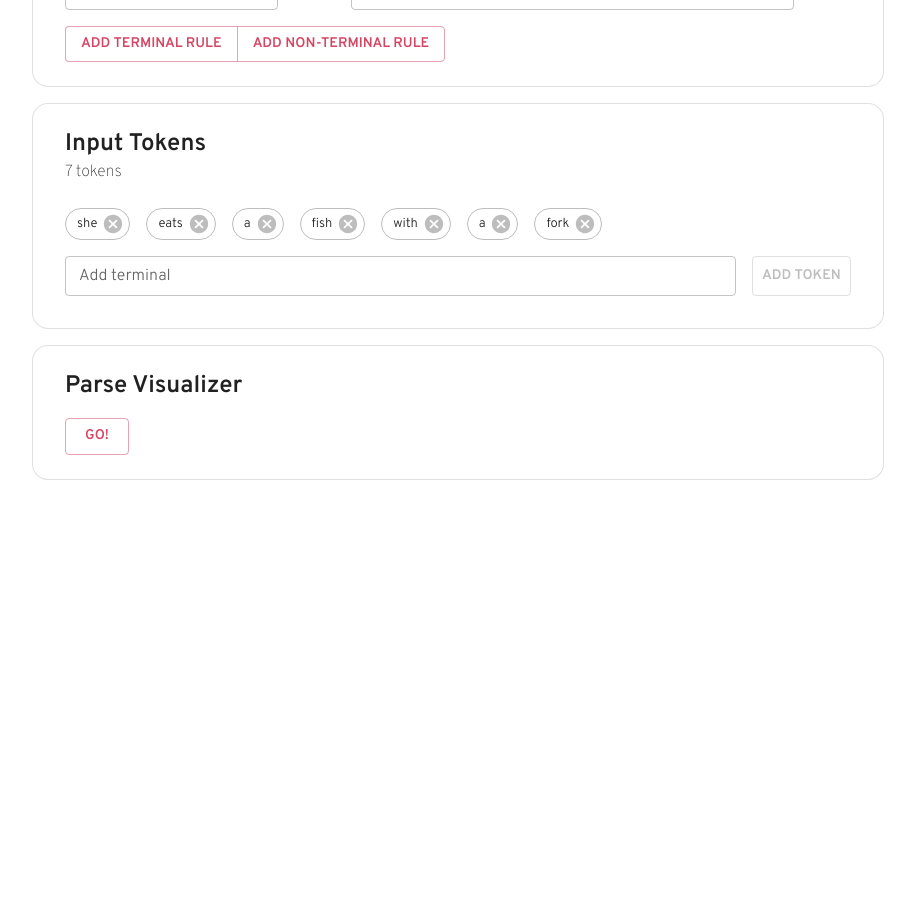
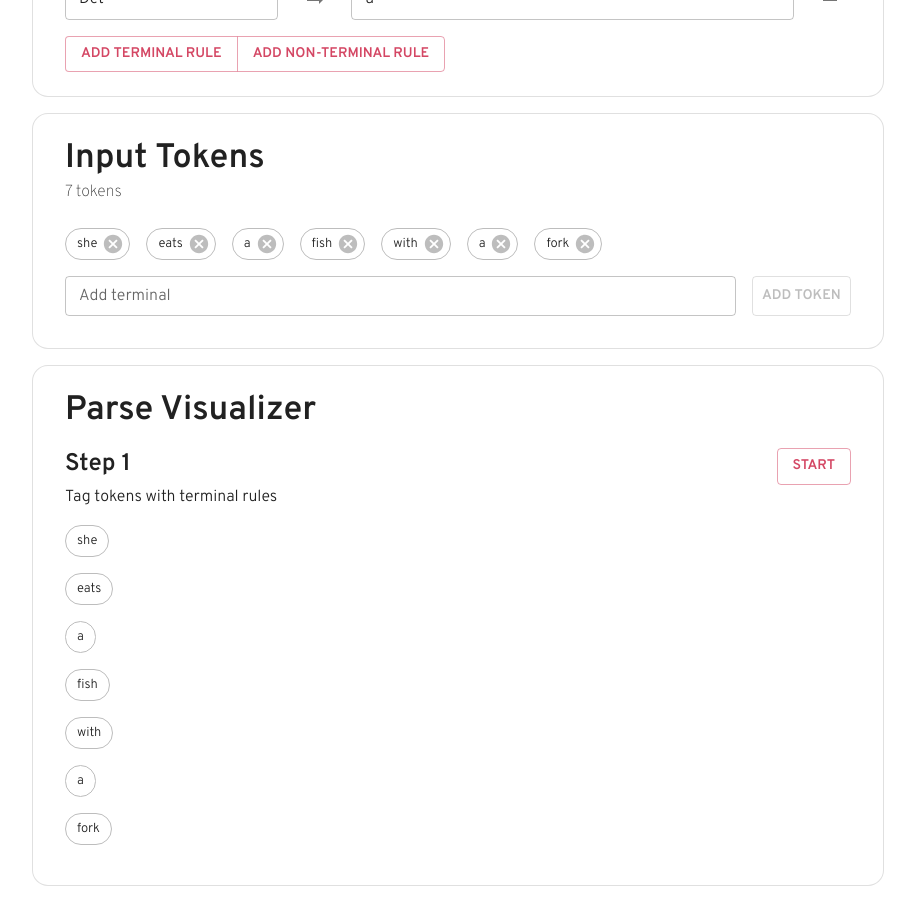
Before and after one commit to charlieharutaka/cyk-visualizer, a React (Vite) app: page / in a window 1280 px wide. Shown: the part 1120-2038 px from the top of the page, without its empty margins (182-1097 px from the left). Before the commit the page ends 1632 px from the top, so only its background shows below. Built offline with nearby package versions, Linux system fonts and the light colour scheme.

Commit message:
Add tagging terminals section

```diff
--- a/src/input/InputSection.tsx
+++ b/src/input/InputSection.tsx
@@ -19,7 +19,7 @@ export default function InputSection(): React.ReactElement {
     <Paper variant="outlined">
       <Box padding={2}>
         <Box paddingX={2} paddingY={1}>
-          <Typography fontWeight="medium" variant="h5">
+          <Typography fontWeight="medium" variant="h4">
             Input Tokens
           </Typography>
           <Typography fontWeight="light">{tokens.length} tokens</Typography>
--- a/src/rules/RulesList.tsx
+++ b/src/rules/RulesList.tsx
@@ -25,7 +25,7 @@ export default function RulesList(): React.ReactElement {
     <Paper variant="outlined">
       <Box padding={2}>
         <Box paddingX={2} paddingY={1}>
-          <Typography fontWeight="medium" variant="h5">
+          <Typography fontWeight="medium" variant="h4">
             Production Rules
           </Typography>
           <Typography fontWeight="light">{rules.length} defined</Typography>
--- a/src/state/ParserStore.ts
+++ b/src/state/ParserStore.ts
@@ -1,17 +1,20 @@
 import create from 'zustand'
 
-import { Rule } from '../cyk/cyk'
+import cyk, { ParseNode, Rule } from '../cyk/cyk'
 import { exampleGrammar, exampleSentence } from '../cyk/example'
 
 export type ParserStore = {
   rules: Rule[]
   tokens: string[]
+  parseMatrix?: (Map<string, ParseNode> | undefined)[][]
   addRule: (index: number, rule: Rule) => void
   editRule: (index: number, rule: Rule) => void
   moveRule: (startIndex: number, targetIndex: number) => void
   removeRule: (index: number) => void
   addToken: (token: string) => void
   removeToken: (index: number) => void
+  resetParseMatrix: () => void
+  parse: () => void
 }
 
 /**
@@ -86,9 +89,37 @@ export function selectRemoveToken(state: ParserStore): (index: number) => void {
   return state.removeToken
 }
 
+/**
+ * Selects the parse matrix
+ * @param {ParserStore} state
+ * @return {Array<Array<Map<string, ParseNode> | undefined>> | undefined}
+ */
+export function selectParseMatrix(state: ParserStore): (Map<string, ParseNode> | undefined)[][] | undefined {
+  return state.parseMatrix
+}
+
+/**
+ * Selects the reset parse matrix method
+ * @param {ParserStore} state
+ * @return {function(): void}
+ */
+export function selectResetParseMatrix(state: ParserStore): () => void {
+  return state.resetParseMatrix
+}
+
+/**
+ * Selects the parse method
+ * @param {ParserStore} state
+ * @return {function(): void}
+ */
+export function selectParse(state: ParserStore): () => void {
+  return state.parse
+}
+
 export default create<ParserStore>(set => ({
   rules: [...exampleGrammar],
   tokens: [...exampleSentence],
+  parseMatrix: undefined,
   addRule: (index, rule): void =>
     set(state => ({
       rules:
@@ -112,4 +143,6 @@ export default create<ParserStore>(set => ({
   removeRule: (index): void => set(state => ({ rules: state.rules.filter((_, i) => i !== index) })),
   addToken: (token): void => set(state => ({ tokens: [...state.tokens, token] })),
   removeToken: (index): void => set(state => ({ tokens: state.tokens.filter((_, i) => i !== index) })),
+  resetParseMatrix: (): void => set(state => ({ parseMatrix: undefined })),
+  parse: (): void => set(state => ({ parseMatrix: cyk(state.rules, state.tokens) })),
 }))
--- /dev/null
+++ b/src/visualizer/TagTerminals.tsx
@@ -0,0 +1,56 @@
+import Box from '@mui/material/Box'
+import Button from '@mui/material/Button'
+import Chip from '@mui/material/Chip'
+import Grid from '@mui/material/Grid'
+import Stack from '@mui/material/Stack'
+import Typography from '@mui/material/Typography'
+import React, { useEffect } from 'react'
+
+import useParserStore, {
+  selectParse,
+  selectParseMatrix,
+  selectResetParseMatrix,
+  selectTokens,
+} from '../state/ParserStore'
+
+/**
+ * The tagging terminal component
+ * @return {React.ReactElement}
+ */
+export default function TagTerminals(): React.ReactElement {
+  const tokens = useParserStore(selectTokens)
+  const parseMatrix = useParserStore(selectParseMatrix)
+  const parse = useParserStore(selectParse)
+  const resetParseMatrix = useParserStore(selectResetParseMatrix)
+
+  const handleStart = (): void => void (resetParseMatrix(), parse())
+
+  useEffect(() => console.log(parseMatrix), [parseMatrix])
+
+  return (
+    <Box paddingX={2} paddingY={1}>
+      <Stack direction="row" justifyContent="space-between" spacing={2}>
+        <Typography fontWeight="medium" variant="h5">
+          Step 1
+        </Typography>
+        <Button onClick={handleStart} variant="outlined">
+          Start
+        </Button>
+      </Stack>
+      <Typography>Tag tokens with terminal rules</Typography>
+      <Box paddingY={2}>
+        <Stack spacing={2}>
+          {tokens.map((token, index) => (
+            <Stack direction="row" key={index} spacing={2}>
+              <Chip label={token} variant="outlined" />
+              {parseMatrix &&
+                [...(parseMatrix[0][index]?.keys() ?? [])].map(tag => (
+                  <Chip color="primary" key={tag} label={tag} variant="outlined" />
+                ))}
+            </Stack>
+          ))}
+        </Stack>
+      </Box>
+    </Box>
+  )
+}
--- a/src/visualizer/VisualizerSection.tsx
+++ b/src/visualizer/VisualizerSection.tsx
@@ -1,33 +1,24 @@
 import Box from '@mui/material/Box'
-import Button from '@mui/material/Button'
 import Paper from '@mui/material/Paper'
 import Typography from '@mui/material/Typography'
 import React from 'react'
 
-import cyk from '../cyk/cyk'
-import useParserStore, { selectRules, selectTokens } from '../state/ParserStore'
+import TagTerminals from './TagTerminals'
 
 /**
  * The visualizer section
  * @return {React.ReactElement}
  */
 export default function VisualizerSection(): React.ReactElement {
-  const rules = useParserStore(selectRules)
-  const tokens = useParserStore(selectTokens)
-
-  const handleParse = (): void => console.log(cyk(rules, tokens))
-
   return (
     <Paper variant="outlined">
       <Box padding={2}>
         <Box paddingX={2} paddingY={1}>
-          <Typography fontWeight="medium" variant="h5">
+          <Typography fontWeight="medium" variant="h4">
             Parse Visualizer
           </Typography>
         </Box>
-        <Box paddingX={2} paddingY={1}>
-          <Button onClick={handleParse} variant="outlined">Go!</Button>
-        </Box>
+        <TagTerminals />
       </Box>
     </Paper>
   )
```
